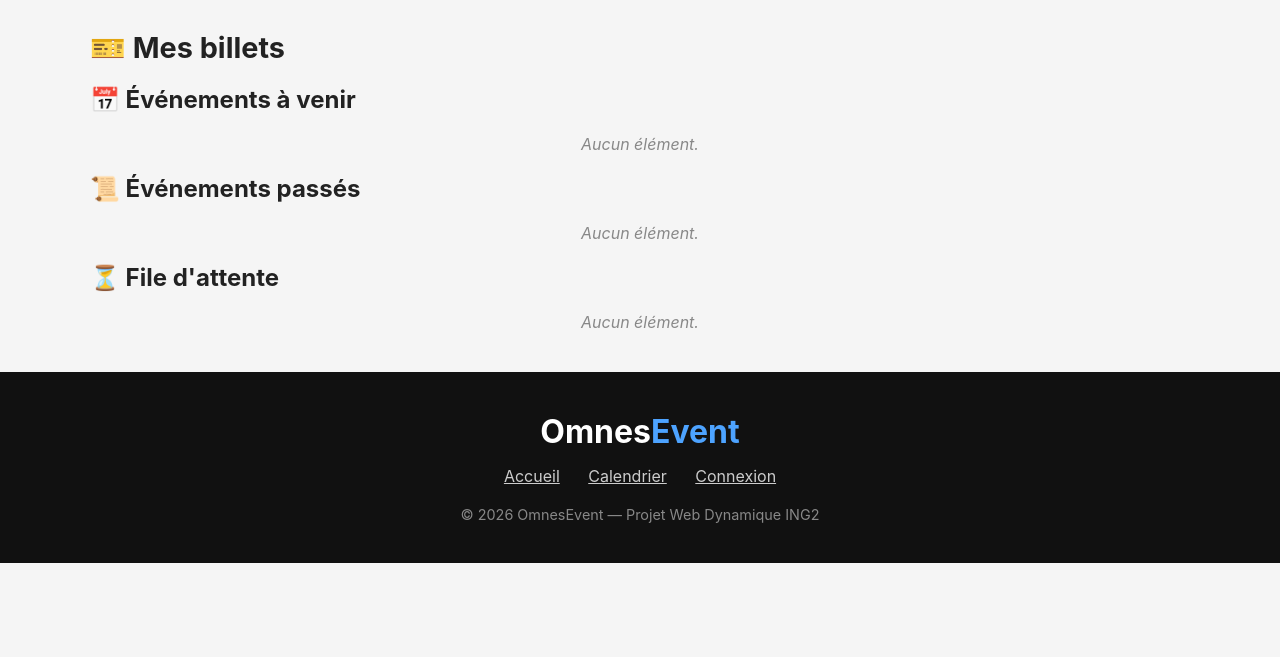
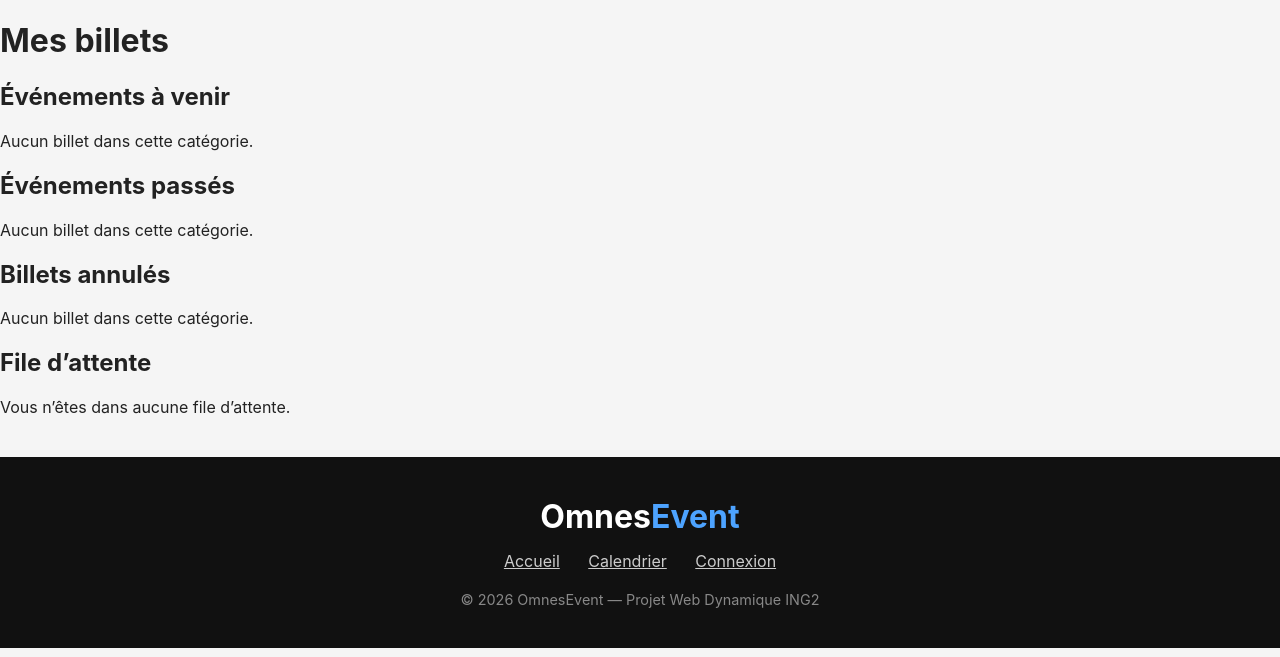
Before and after one commit to RossignolHugo/OmnesEvent, a PHP site: page /billet.php in a window 1280 px wide. Shown: the part 97-754 px from the top of the page. Run offline with PHP 8.4, Linux system fonts and the light colour scheme; a user stored in the database is signed in; data comes from the database, SQL or seed files in the repository.

Commit message:
Refactor billet.php for improved functionality

```diff
--- a/billet/billet.php
+++ b/billet/billet.php
@@ -1,206 +1,116 @@
 <?php
-require_once __DIR__ . '/../header/header.php';
-require_once __DIR__ . '/../BDD.php';
+require_once __DIR__ . '/../includes/init.php';
+verifierConnexion();
 
-if (!estConnecte()) {
-    header('Location: ../connexion/connexion.php');
-    exit;
+$userId = utilisateurId();
+$flash = messageFlash();
+
+$stmt = $pdo->prepare('
+    SELECT i.id AS inscription_id, i.code_billet, i.statut AS statut_inscription, i.paiement_statut, i.montant_paye, i.crée_le,
+    e.id AS evenement_id, e.titre, e.description, e.date_evenement, e.heure_evenement, e.lieu, e.categorie, e.association, e.prix, e.affiche, e.statut AS statut_evenement
+    FROM inscriptions i
+    INNER JOIN evenements e ON e.id = i.evenement_id
+    WHERE i.utilisateur_id = ?
+    ORDER BY e.date_evenement ASC, e.heure_evenement ASC
+');
+$stmt->execute([$userId]);
+$billets = $stmt->fetchAll();
+
+$stmt = $pdo->prepare('
+    SELECT f.position, f.crée_le, e.titre, e.date_evenement, e.heure_evenement, e.lieu
+    FROM file_attente f
+    INNER JOIN evenements e ON e.id = f.evenement_id
+    WHERE f.utilisateur_id = ?
+    ORDER BY e.date_evenement ASC, f.position ASC
+');
+$stmt->execute([$userId]);
+$fileAttente = $stmt->fetchAll();
+
+$avenir = [];
+$passes = [];
+$annules = [];
+$today = date('Y-m-d');
+
+foreach ($billets as $billet) {
+    if ($billet['statut_inscription'] === 'annulé' || $billet['statut_evenement'] === 'annulé') {
+        $annules[] = $billet;
+    } elseif ($billet['date_evenement'] >= $today) {
+        $avenir[] = $billet;
+    } else {
+        $passes[] = $billet;
+    }
 }
 
-$user_id = (int)$_SESSION['id'];
-$estOrga = estOrganisateur() || estAdmin();
-
-//fonction utilitaire
-function fetchAll($pdo, $sql, $params = []) {
-    $req = $pdo->prepare($sql);
-    $req->execute($params);
-    return $req->fetchAll(PDO::FETCH_ASSOC);
-}
-
-//billet futur ou passées
-$sql_billets = '
-    SELECT
-        i.id AS inscription_id,
-        i.*,
-        e.*
-    FROM inscriptions i
-    JOIN evenements e ON e.id = i.evenement_id
-    WHERE i.utilisateur_id = ?
-      AND i.statut = "confirmé"
-      AND e.date_evenement %s CURDATE()
-    ORDER BY e.date_evenement %s
-';
-
-$billets_futurs = fetchAll($pdo, sprintf($sql_billets, '>=', 'ASC'), [$user_id]);
-$billets_passes = fetchAll($pdo, sprintf($sql_billets, '<', 'DESC'), [$user_id]);
-
-//file attente
-$attente = fetchAll($pdo, '
-    SELECT f.position, e.*, e.id AS event_id
-    FROM file_attente f
-    JOIN evenements e ON e.id = f.evenement_id
-    WHERE f.utilisateur_id = ?
-    ORDER BY f.position ASC
-', [$user_id]);
-
-//annuler billet
-if (!empty($_POST['annuler_billet'])) {
-
-    $event_id = (int)$_POST['event_id'];
-
-    $pdo->prepare('
-        DELETE FROM inscriptions
-        WHERE utilisateur_id = ?
-          AND evenement_id = ?
-          AND statut = "confirmé"
-        LIMIT 1
-    ')->execute([$user_id, $event_id]);
-
-    header('Location: billet.php?msg=' . urlencode("Billet annulé."));
-    exit;
-}
-
-
-
-//sortir de la file d'attente
-if (isset($_POST['quitter_file'])) {
-    $event_id = (int)$_POST['event_id'];
-
-    $row = fetchAll($pdo, '
-        SELECT position FROM file_attente
-        WHERE utilisateur_id = ? AND evenement_id = ?
-    ', [$user_id, $event_id])[0] ?? null;
-
-    if ($row) {
-        $pdo->prepare('DELETE FROM file_attente WHERE utilisateur_id = ? AND evenement_id = ?')
-            ->execute([$user_id, $event_id]);
-
-        $pdo->prepare('UPDATE file_attente
-                       SET position = position - 1
-                       WHERE evenement_id = ? AND position > ?')
-            ->execute([$event_id, $row['position']]);
+function afficherBillets(array $billets): void
+{
+    if (empty($billets)) {
+        echo '<p>Aucun billet dans cette catégorie.</p>';
+        return;
     }
 
-    header('Location: billet.php?msg=' . urlencode("Vous avez quitté la file d'attente."));
-    exit;
-}
-
-//tableaux de bord organisateur/admin
-$dashboard = [];
-$inscrits_par_event = [];
-
-if ($estOrga) {
-    $dashboard = fetchAll($pdo, "
-        SELECT
-            e.id,
-            e.titre,
-            e.date_evenement,
-            e.heure_evenement,
-            e.capacite_max,
-            COUNT(i.id) AS inscrits,
-            SUM(i.paiement_statut = 'payé') AS payants,
-            SUM(i.paiement_statut = 'gratuit') AS gratuits,
-            (SELECT COUNT(*) FROM file_attente f WHERE f.evenement_id = e.id) AS attente
-        FROM evenements e
-        LEFT JOIN inscriptions i ON i.evenement_id = e.id
-        WHERE e.organisateur_id = ?
-        GROUP BY e.id
-        ORDER BY e.date_evenement ASC
-    ", [$user_id]);
-
-    foreach ($dashboard as $d) {
-        $inscrits_par_event[$d['id']] = fetchAll($pdo, "
-            SELECT i.*, u.nom, u.prenom, u.email
-            FROM inscriptions i
-            JOIN utilisateurs u ON u.id = i.utilisateur_id
-            WHERE i.evenement_id = ?
-            ORDER BY i.statut DESC, i.crée_le ASC
-        ", [$d['id']]);
-    }
+    foreach ($billets as $billet):
+        $qrUrl = 'https://api.qrserver.com/v1/create-qr-code/?size=120x120&data=' . urlencode($billet['code_billet']);
+        ?>
+        <article class="billet-card">
+            <h3><?= h($billet['titre']) ?></h3>
+            <p><?= h($billet['date_evenement']) ?> à <?= h(substr($billet['heure_evenement'], 0, 5)) ?> — <?= h($billet['lieu']) ?></p>
+            <p>Catégorie : <?= h($billet['categorie']) ?> — Association : <?= h($billet['association']) ?></p>
+            <p>Statut : <?= h($billet['statut_inscription']) ?> — Paiement : <?= h($billet['paiement_statut']) ?></p>
+            <p>Code billet : <strong><?= h($billet['code_billet']) ?></strong></p>
+            <img src="<?= h($qrUrl) ?>" alt="QR code du billet">
+        </article>
+        <?php
+    endforeach;
 }
 ?>
-
 <!DOCTYPE html>
 <html lang="fr">
 <head>
     <meta charset="UTF-8">
-    <title>OmnesEvent-MesBillets</title>
+    <meta name="viewport" content="width=device-width, initial-scale=1.0">
+    <title>Mes billets - OmnesEvent</title>
+    <link rel="stylesheet" href="../header/header.css">
     <link rel="stylesheet" href="billet.css">
 </head>
+<body>
+<?php require_once __DIR__ . '/../header/header.php'; ?>
+<main>
+    <h1>Mes billets</h1>
 
-<body>
-<main>
-<div class="conteneur">
-<?php
-function afficherSection($titre, $liste, $type) {
-    echo "<h2>$titre</h2>";
-
-    if (empty($liste)) {
-        echo '<p class="msg-vide">Aucun élément.</p>';
-        return;
-    }
-
-    echo '<div class="grille-evenements">';
-
-    foreach ($liste as $item) {
-
-        echo '<div class="carte-evenement">';
-
-        echo '<h3>' . h($item['titre']) . '</h3>';
-        echo '<p>📅 ' . h($item['date_evenement']) . ' — 🕐 ' . h(substr($item['heure_evenement'], 0, 5)) . '</p>';
-        echo '<p>📍 ' . h($item['lieu']) . '</p>';
-
-        //event future
-        if ($type === 'futur') {
-
-            echo '<p><strong>Code billet :</strong> <code>' . h($item['code_billet']) . '</code></p>';
-
-            echo '<img src="https://api.qrserver.com/v1/create-qr-code/?size=160x160&data='
-                 . urlencode($item['code_billet']) . '">';
-
-            //annuler billet
-            echo '<form method="POST" action="billet.php" style="margin-top:10px;">
-                    <input type="hidden" name="annuler_billet" value="1">
-                    <input type="hidden" name="event_id" value="' . (int)$item['evenement_id'] . '">
-                    <button type="submit" class="btn-quitter">❌ Annuler</button>
-                  </form>';
-        }
-        //event passé
-        if ($type === 'passe') {
-            echo '<p class="badge-passe">✔ Participé</p>';
-        }
-        //file attente
-        if ($type === 'attente') {
-            echo '<p class="badge-attente">Position : #' . (int)$item['position'] . '</p>';
-            echo '<form method="POST" action="billet.php" style="margin-top:10px;">
-                    <input type="hidden" name="quitter_file" value="1">
-                    <input type="hidden" name="event_id" value="' . (int)$item['event_id'] . '">
-                    <button type="submit" class="btn-quitter">❌ Quitter</button>
-                  </form>';
-        }
-
-        echo '</div>';
-    }
-
-    echo '</div>';
-}
-?>
-
-<section id="Billets">
-    <h1>🎫 Mes billets</h1>
-    <?php if (!empty($_GET['msg'])): ?>
-        <p class="succes"><?= h($_GET['msg']) ?></p>
+    <?php if ($flash): ?>
+        <p class="<?= h($flash['type']) ?>"><?= h($flash['message']) ?></p>
     <?php endif; ?>
 
-    <?php
-    afficherSection("📅 Événements à venir", $billets_futurs, "futur");
-    afficherSection("📜 Événements passés", $billets_passes, "passe");
-    afficherSection("⏳ File d'attente", $attente, "attente");
-    ?>
+    <section>
+        <h2>Événements à venir</h2>
+        <?php afficherBillets($avenir); ?>
+    </section>
 
-    </div>
-    </main>
-</section>
+    <section>
+        <h2>Événements passés</h2>
+        <?php afficherBillets($passes); ?>
+    </section>
+
+    <section>
+        <h2>Billets annulés</h2>
+        <?php afficherBillets($annules); ?>
+    </section>
+
+    <section>
+        <h2>File d’attente</h2>
+        <?php if (empty($fileAttente)): ?>
+            <p>Vous n’êtes dans aucune file d’attente.</p>
+        <?php else: ?>
+            <?php foreach ($fileAttente as $attente): ?>
+                <article>
+                    <h3><?= h($attente['titre']) ?></h3>
+                    <p><?= h($attente['date_evenement']) ?> à <?= h(substr($attente['heure_evenement'], 0, 5)) ?> — <?= h($attente['lieu']) ?></p>
+                    <p>Position : <?= (int) $attente['position'] ?></p>
+                </article>
+            <?php endforeach; ?>
+        <?php endif; ?>
+    </section>
+</main>
 <?php require_once __DIR__ . '/../footer/footer.php'; ?>
 </body>
 </html>
```
